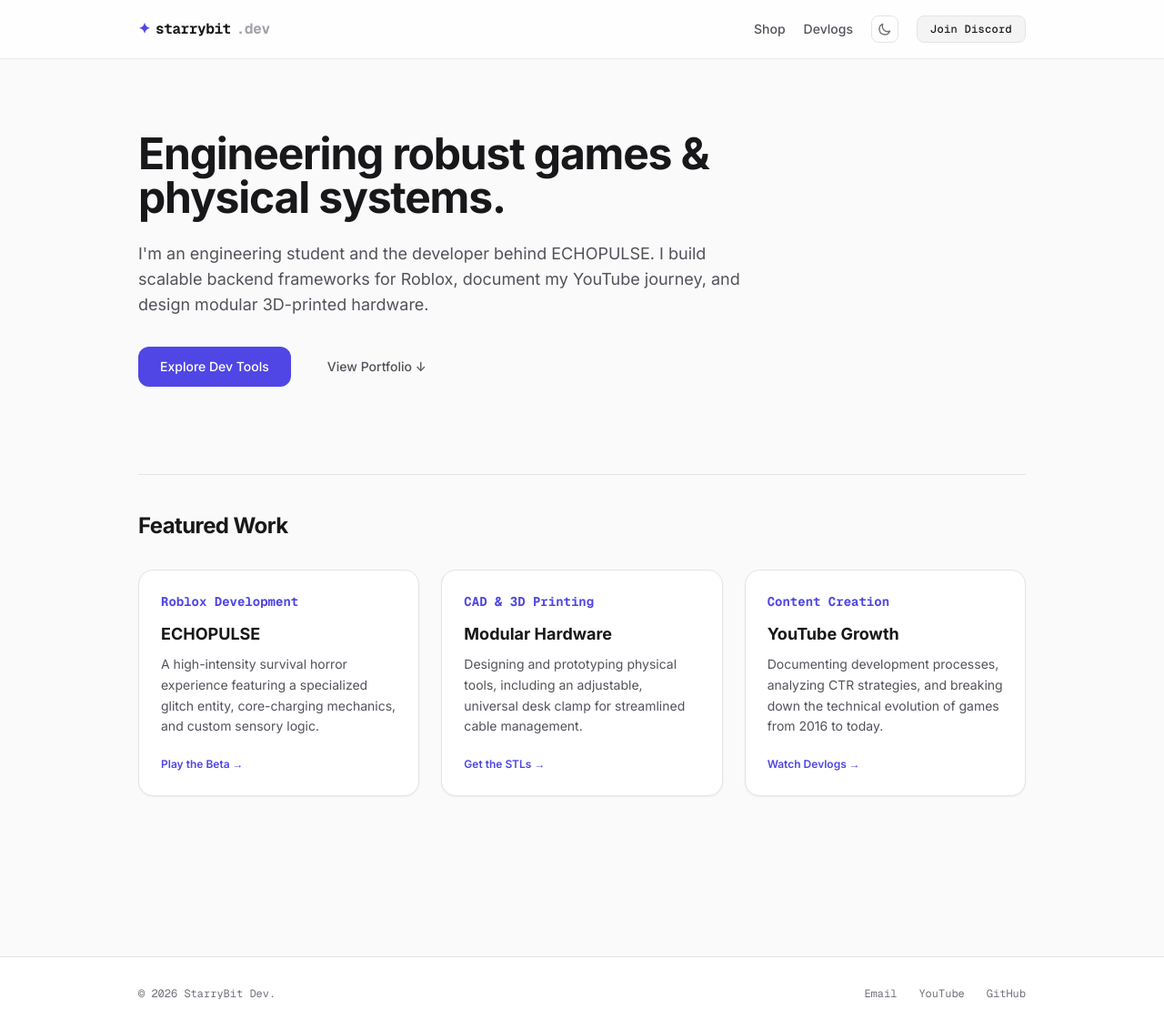
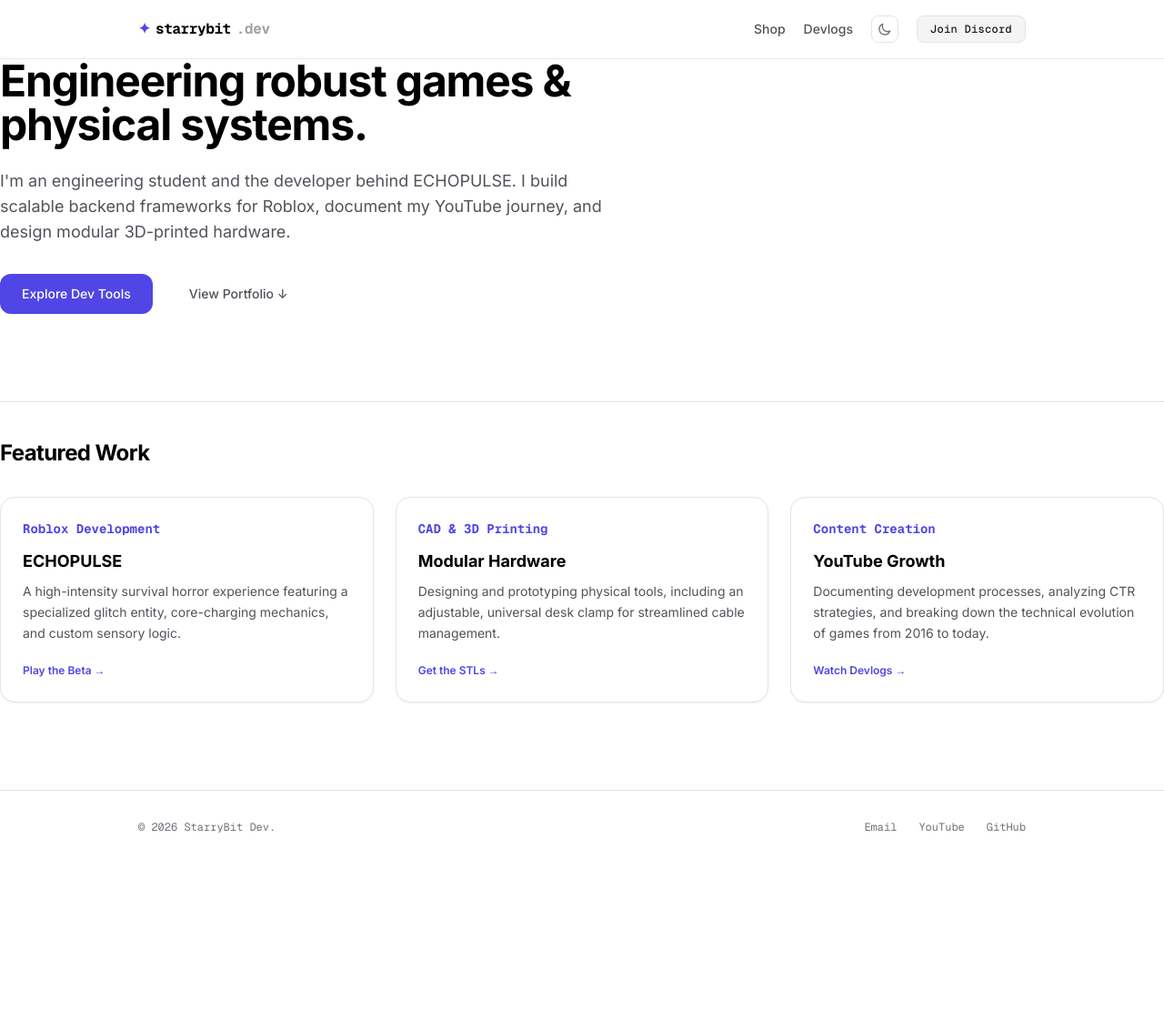
Before and after one commit to StarryBit/starrybit.github.io, a Jekyll site: the page built from index.html, in a window 1280 px wide and 1132 px high. Shown: the whole window at 91% size. Built offline with Jekyll 4.4.1, drawn with Linux system fonts in a browser that asks for light colours; nearby versions of some CDN libraries.

Commit message:
Update index.html

```diff
--- a/index.html
+++ b/index.html
@@ -1,60 +1,7 @@
-<!DOCTYPE html>
-<html lang="en" class="scroll-smooth">
-<head>
-    <meta charset="UTF-8">
-    <meta name="viewport" content="width=device-width, initial-scale=1.0">
-    <title>StarryBit Dev | Premium Systems Engineering</title>
-    <script src="https://cdn.tailwindcss.com"></script>
-    <script>
-        // Light/Dark Mode Logic
-        if (localStorage.getItem('theme') === 'dark' || (!('theme' in localStorage) && window.matchMedia('(prefers-color-scheme: dark)').matches)) {
-            document.documentElement.classList.add('dark');
-        } else {
-            document.documentElement.classList.remove('dark');
-        }
-        function toggleTheme() {
-            if (document.documentElement.classList.contains('dark')) {
-                document.documentElement.classList.remove('dark');
-                localStorage.setItem('theme', 'light');
-            } else {
-                document.documentElement.classList.add('dark');
-                localStorage.setItem('theme', 'dark');
-            }
-        }
-    </script>
-    <link rel="preconnect" href="https://fonts.googleapis.com">
-    <link rel="preconnect" href="https://fonts.gstatic.com" crossorigin>
-    <link href="https://fonts.googleapis.com/css2?family=Geist+Mono:wght@400;500;700&family=Inter:wght@400;500;600;700&display=swap" rel="stylesheet">
-    <style>
-        body { font-family: 'Inter', sans-serif; }
-        .code-font { font-family: 'Geist Mono', monospace; }
-    </style>
-</head>
-<body class="min-h-screen flex flex-col justify-between antialiased bg-zinc-50 text-zinc-900 dark:bg-zinc-950 dark:text-zinc-100 transition-colors duration-200">
-
-    <!-- Sticky Navigation Header -->
-    <header class="sticky top-0 z-50 border-b border-zinc-200/80 bg-white/80 dark:border-zinc-800/60 dark:bg-zinc-950/70 backdrop-blur-md">
-        <div class="max-w-5xl mx-auto px-6 h-16 flex items-center justify-between">
-            <a href="/" class="code-font font-bold text-base tracking-tight flex items-center gap-1.5">
-                <span class="text-indigo-600 dark:text-indigo-400">✦</span> starrybit<span class="text-zinc-400 dark:text-zinc-500">.dev</span>
-            </a>
-            <nav class="flex items-center gap-5 text-sm font-medium">
-                <a href="/shop/" class="text-zinc-600 hover:text-zinc-900 dark:text-zinc-400 dark:hover:text-zinc-100 transition-colors">Shop</a>
-                <a href="/blog/" class="text-zinc-600 hover:text-zinc-900 dark:text-zinc-400 dark:hover:text-zinc-100 transition-colors">Devlogs</a>
-
-                <!-- Theme Toggle Button -->
-                <button onclick="toggleTheme()" class="p-1.5 rounded-lg border border-zinc-200 hover:bg-zinc-100 dark:border-zinc-800 dark:hover:bg-zinc-900 text-zinc-500 dark:text-zinc-400 transition-all">
-                    <svg class="hidden dark:block w-4 h-4" fill="none" stroke="currentColor" viewBox="0 0 24 24"><path stroke-linecap="round" stroke-linejoin="round" stroke-width="2" d="M12 3v1m0 16v1m9-9h-1M4 12H3m15.364-6.364l-.707.707M6.343 17.657l-.707.707m12.728 0l-.707-.707M6.343 6.343l-.707-.707M12 5a7 7 0 100 14 7 7 0 000-14z"/></svg>
-                    <svg class="block dark:hidden w-4 h-4" fill="none" stroke="currentColor" viewBox="0 0 24 24"><path stroke-linecap="round" stroke-linejoin="round" stroke-width="2" d="M20.354 15.354A9 9 0 018.646 3.646 9.003 9.003 0 0012 21a9.003 9.003 0 008.354-5.646z"/></svg>
-                </button>
-
-                <a href="https://discord.gg/YOUR_INVITE" target="_blank" class="text-zinc-900 bg-zinc-100 hover:bg-zinc-200 dark:text-zinc-100 dark:bg-zinc-900 dark:hover:bg-zinc-800 px-3.5 py-1.5 rounded-lg border border-zinc-200 dark:border-zinc-800 transition-all text-xs tracking-wide code-font">Join Discord</a>
-            </nav>
-        </div>
-    </header>
-
-    <!-- Main Content Area -->
-    <main class="relative z-10 max-w-5xl mx-auto px-6 py-20 w-full flex-1">
+---
+layout: default
+title: StarryBit Dev | Premium Systems Engineering
+---
 
 <!-- Hero Section -->
 <section class="max-w-2xl mb-24">
@@ -101,20 +48,3 @@
 
     </div>
 </section>
-
-    </main>
-
-    <!-- Footer -->
-    <footer class="border-t border-zinc-200 dark:border-zinc-900 bg-white dark:bg-zinc-950 py-8 text-center text-xs text-zinc-500 dark:text-zinc-600 code-font">
-        <div class="max-w-5xl mx-auto px-6 flex flex-col sm:flex-row items-center justify-between gap-4">
-            <div>&copy; 2026 StarryBit Dev.</div>
-            <div class="flex gap-6">
-                <a href="mailto:contact@starrybitdev.com" class="hover:text-zinc-800 dark:hover:text-zinc-400 transition-colors">Email</a>
-                <a href="https://youtube.com/YOUR_CHANNEL" target="_blank" class="hover:text-zinc-800 dark:hover:text-zinc-400 transition-colors">YouTube</a>
-                <a href="https://github.com/starrybit" class="hover:text-zinc-800 dark:hover:text-zinc-400 transition-colors">GitHub</a>
-            </div>
-        </div>
-    </footer>
-
-</body>
-</html>
```
Lines whose indentation alone changed are shown as unchanged.
